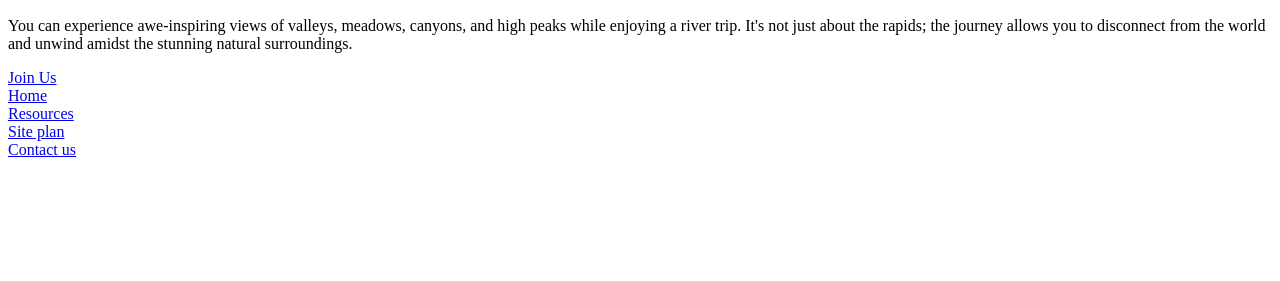
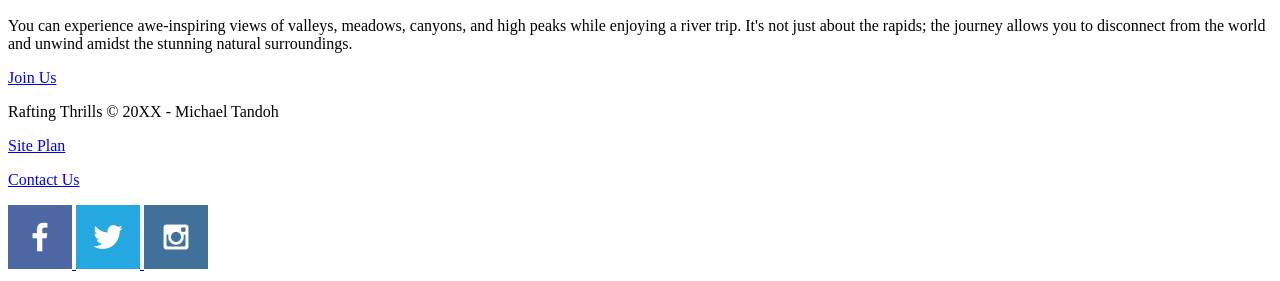
Before and after one commit to MichaelTandoh/wdd130, a plain HTML site: page wwr/index.html in a window 1280 px wide. Shown: the part 4010-4291 px from the top of the page. Before the commit the page ends 4177 px from the top, so only its background shows below. Drawn offline with Linux system fonts and the light colour scheme.

Commit message:
saving html for home page

```diff
--- a/wwr/index.html
+++ b/wwr/index.html
@@ -69,18 +69,21 @@
                 <a class='join' href="rivers.html">Join Us</a>
             </section>
     <footer>
-        <div class="footerone">
-            <a href="index.html">Home</a>
-        </div>
-        <div class="footertwo">
-            <a href="reources.html">Resources</a>
-        </div>
-        <div class="footerthree">
-            <a href="site-plan-rafting">Site plan</a>
-        </div>
-        <div class="footerfour">
-            <a href="contact.html">Contact us</a>
-        </div>
+        <div>
+            <p>Rafting Thrills &copy; 20XX - Michael Tandoh</p>
+            <p><a href="site-plan-rafting.html">Site Plan</a></p>
+            <p><a href="contactus.html">Contact Us</a></p>
+            <div class="social">
+                <a href="https://facebook.com">
+                    <img src="images/facebook.png" alt="fb icon">
+                </a>
+                <a href="https://twitter.com">
+                    <img src="images/twitter.png" alt="twitter icon">
+                </a>
+                <a href="https://instagram.com">
+                    <img src="images/instagram.png" alt="instagram icon">
+                </a>
+            </div>
     </footer>
 </body>
 </html>
```
